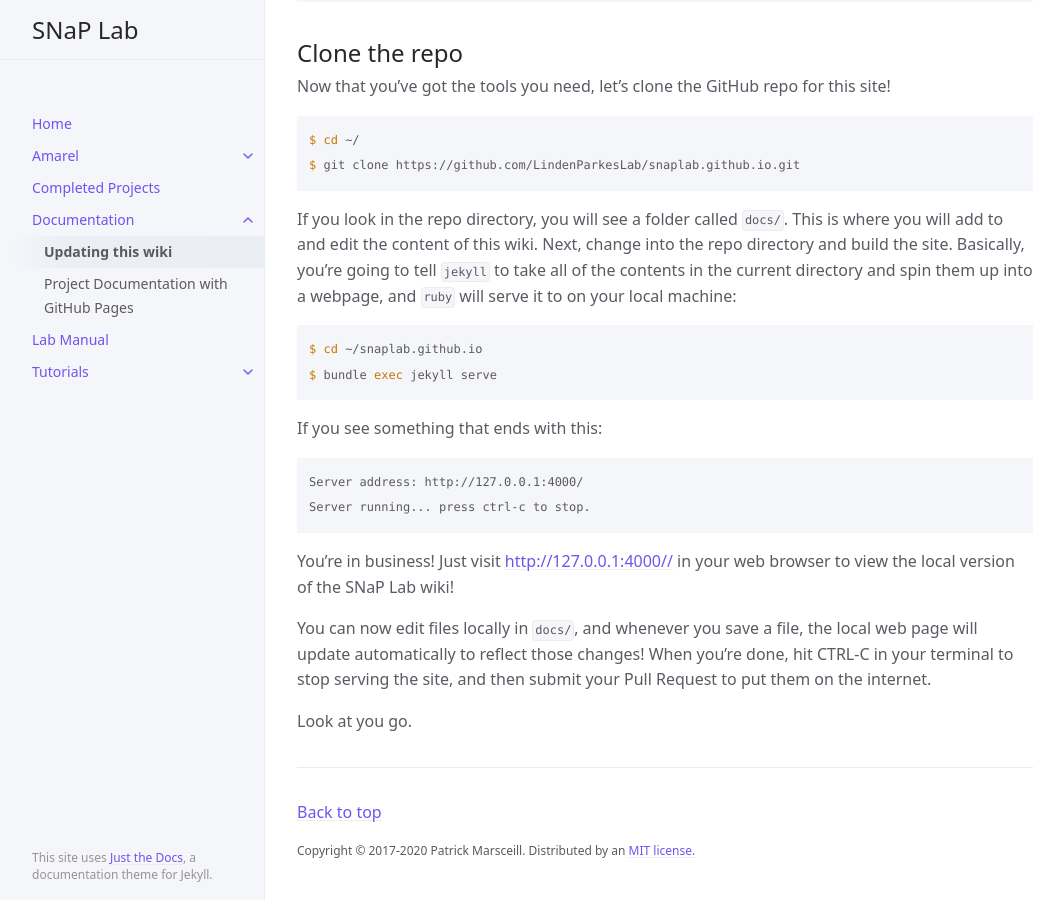
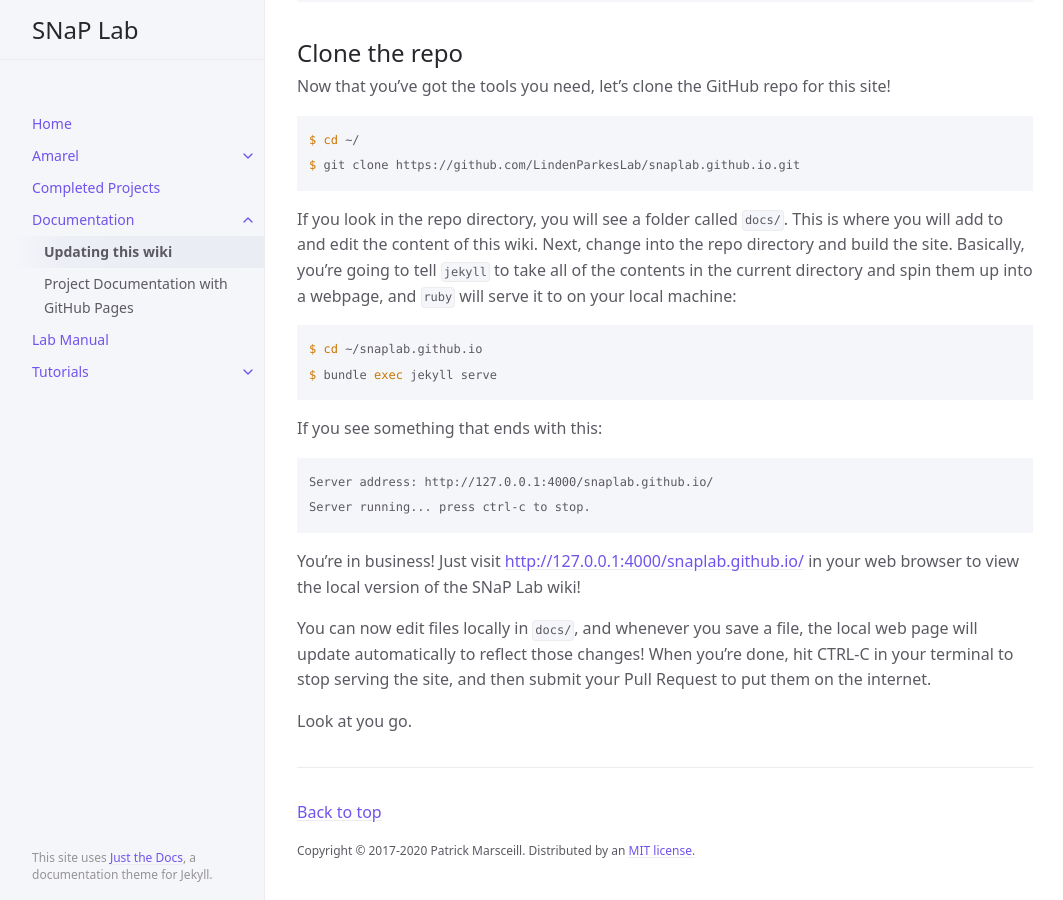
Before and after one commit to LindenParkesLab/snaplab.github.io, a Jekyll site: the page built from docs/documentation/documentation_guidelines.md, in a window 1280 px wide and 900 px high, scrolled down 1957 px. Shown: the whole window, without its empty margins (107-1170 px from the left). Built offline with Jekyll 4.4.1, drawn with Linux system fonts in a browser that asks for light colours; cached includes are drawn as plain includes; part of the change alters nothing that is shown.

Commit message:
minor edits

````diff
--- a/docs/documentation/documentation_guidelines.md
+++ b/docs/documentation/documentation_guidelines.md
@@ -92,11 +92,11 @@ $ bundle exec jekyll serve
 If you see something that ends with this:
 
 ```
-Server address: http://127.0.0.1:4000/
+Server address: http://127.0.0.1:4000/snaplab.github.io/
 Server running... press ctrl-c to stop.
 ```
 
-You're in business! Just visit [http://127.0.0.1:4000//](http://127.0.0.1:4000//) in your web browser to view the local version of the SNaP Lab wiki!
+You're in business! Just visit [http://127.0.0.1:4000/snaplab.github.io/](http://127.0.0.1:4000/snaplab.github.io/) in your web browser to view the local version of the SNaP Lab wiki!
 
 You can now edit files locally in `docs/`, and whenever you save a file, the local web page will update automatically to reflect those changes!
 When you're done, hit CTRL-C in your terminal to stop serving the site, and then submit your Pull Request to put them on the internet.
````
